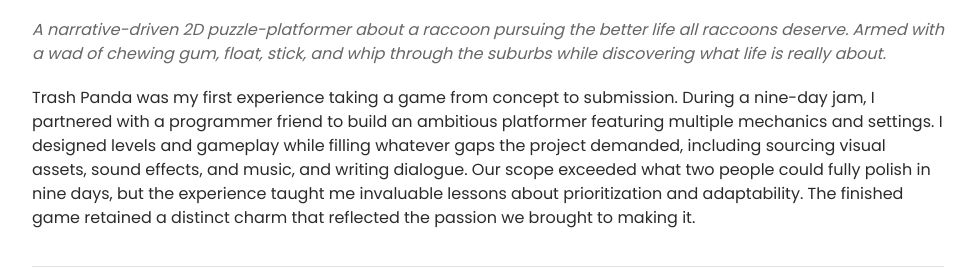
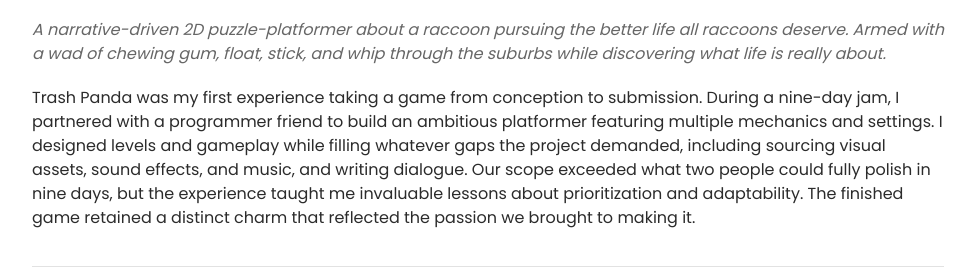
Before and after one commit to mspeil/mspeil.github.io, a Jekyll site: the page built from index.html, in a window 1280 px wide. Shown: the part 1285-1565 px from the top of the page, without its empty margins (152-1128 px from the left). Built offline with Jekyll 4.4.1, drawn with Linux system fonts in a browser that asks for light colours.

Commit message:
Fix wording in Trash Panda blurb
Co-Authored-By: Claude Sonnet 5 <noreply@anthropic.com>

```diff
--- a/_data/projects.yml
+++ b/_data/projects.yml
@@ -40,7 +40,7 @@
     deserve. Armed with a wad of chewing gum, float, stick, and whip through the suburbs while
     discovering what life is really about.
   blurb: >
-    Trash Panda was my first experience taking a game from concept to submission. During a
+    Trash Panda was my first experience taking a game from conception to submission. During a
     nine-day jam, I partnered with a programmer friend to build an ambitious platformer featuring
     multiple mechanics and settings. I designed levels and gameplay while filling whatever gaps
     the project demanded, including sourcing visual assets, sound effects, and music, and writing
```
